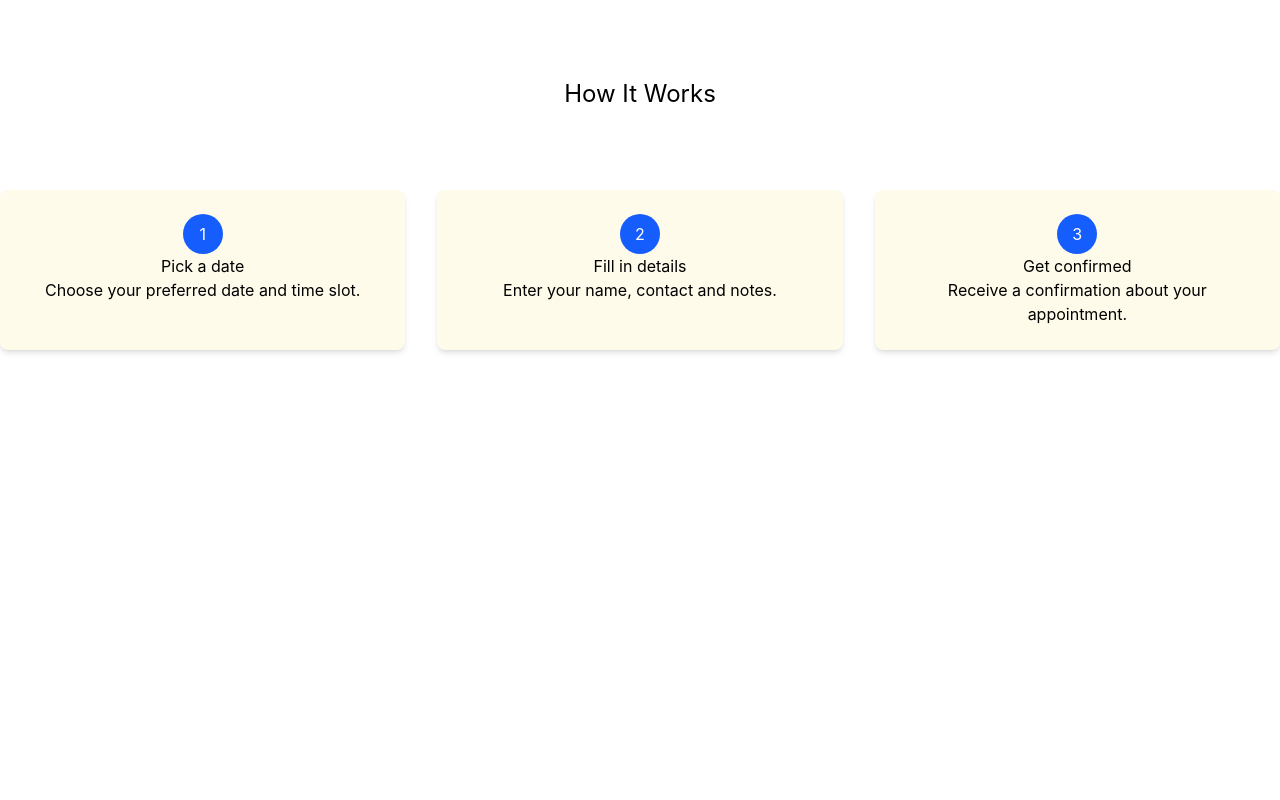
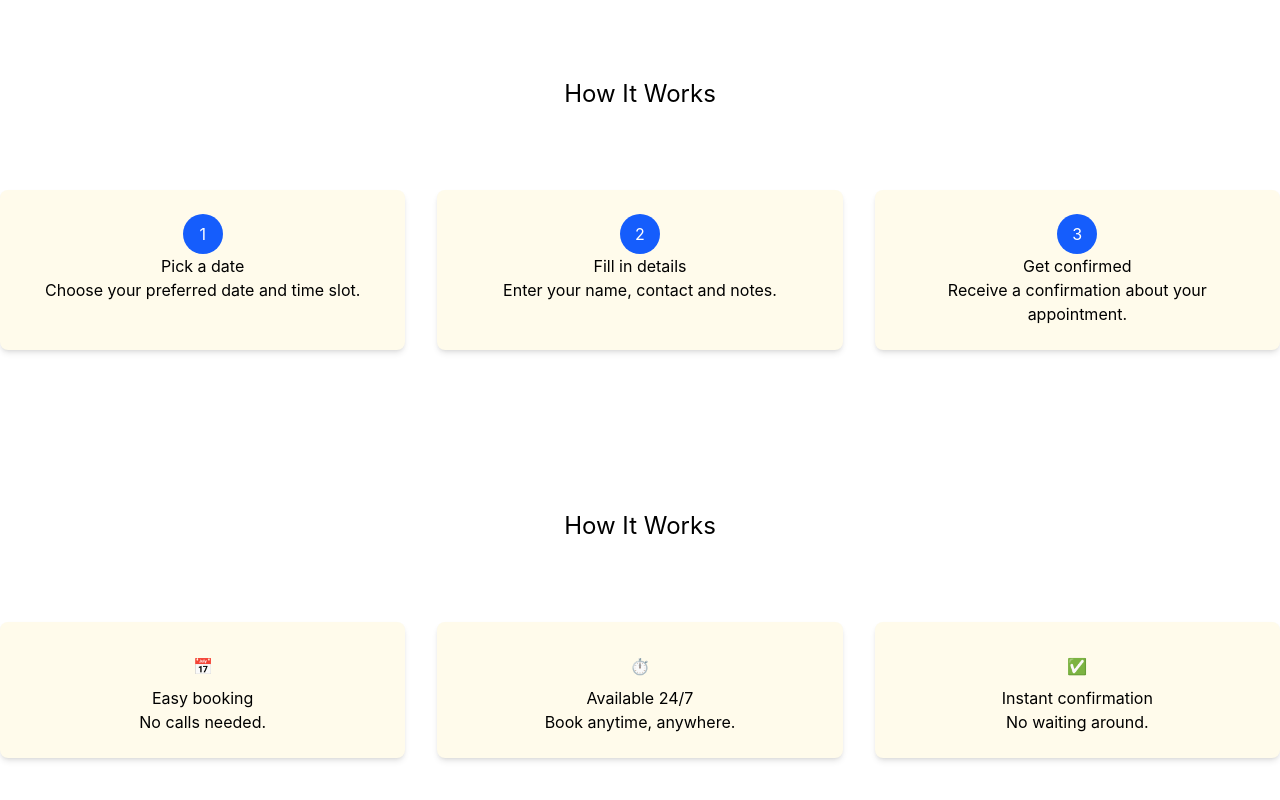
Before and after one commit to haythamac/booking-frontend, a Vue app: page / in a window 1280 px wide. Shown: the part 822-1622 px from the top of the page. Before the commit the page ends 1252 px from the top, so only its background shows below. Built offline with nearby package versions, Linux system fonts and the light colour scheme.

Commit message:
feat: complete landing page with WhyMediBook and Footer components

```diff
--- /dev/null
+++ b/src/components/Footer.vue
@@ -0,0 +1,21 @@
+<script setup>
+
+</script>
+
+<template>
+    <div class="py-20 container mx-auto text-center">
+        <h1 class="text-2xl">How It Works</h1>
+
+        <div class="flex justify-center gap-8 mt-12">
+
+            <div v-for="(feature, index) in features" :key="index"
+                class="card flex-1 bg-amber-50 p-6 rounded-lg shadow-md mt-8">
+                <div class=" w-10 h-10 text-white p-2 rounded-full flex items-center justify-center mx-auto">
+                    {{ feature.icon }}</div>
+                <div>{{ feature.title }}</div>
+                <div>{{ feature.description }}</div>
+            </div>
+
+        </div>
+    </div>
+</template>
--- /dev/null
+++ b/src/components/WhyMediBook.vue
@@ -0,0 +1,37 @@
+<script setup>
+const features = [
+    {
+        title: 'Easy booking ',
+        description: 'No calls needed.',
+        icon: '📅',
+    },
+    {
+        title: 'Available 24/7',
+        description: 'Book anytime, anywhere.',
+        icon: '⏱️',
+    },
+    {
+        title: 'Instant confirmation',
+        description: 'No waiting around.',
+        icon: '✅',
+    },
+];
+</script>
+
+<template>
+    <div class="py-20 container mx-auto text-center">
+        <h1 class="text-2xl">How It Works</h1>
+
+        <div class="flex justify-center gap-8 mt-12">
+
+            <div v-for="(feature, index) in features" :key="index"
+                class="card flex-1 bg-amber-50 p-6 rounded-lg shadow-md mt-8">
+                <div class=" w-10 h-10 text-white p-2 rounded-full flex items-center justify-center mx-auto">
+                    {{ feature.icon }}</div>
+                <div>{{ feature.title }}</div>
+                <div>{{ feature.description }}</div>
+            </div>
+
+        </div>
+    </div>
+</template>
--- a/src/views/HomeView.vue
+++ b/src/views/HomeView.vue
@@ -1,6 +1,7 @@
 <script setup>
 import HeroSection from '@/components/HeroSection.vue';
 import HowItWorks from '@/components/HowItWorks.vue';
+import WhyMediBook from '@/components/WhyMediBook.vue';
 
 
 
@@ -9,4 +10,5 @@ import HowItWorks from '@/components/HowItWorks.vue';
 <template>
     <HeroSection />
     <HowItWorks />
+    <WhyMediBook />
 </template>
```
